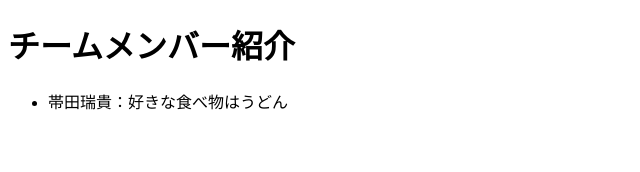
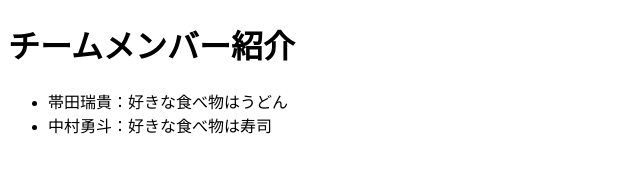
Before and after one commit to obita-mizuki/booo, a plain HTML site: page index.html in a window 1280 px wide. Shown: the whole page, without its empty margins (0-640 px from the left). Drawn offline with Linux system fonts and the light colour scheme.

Commit message:
Update index.html

```diff
--- a/index.html
+++ b/index.html
@@ -9,6 +9,7 @@
     <h1>チームメンバー紹介</h1>
     <ul>
         <li>帯田瑞貴：好きな食べ物はうどん</li>
+        <li>中村勇斗：好きな食べ物は寿司</li>
     </ul>
 </body>
 </html>
```
